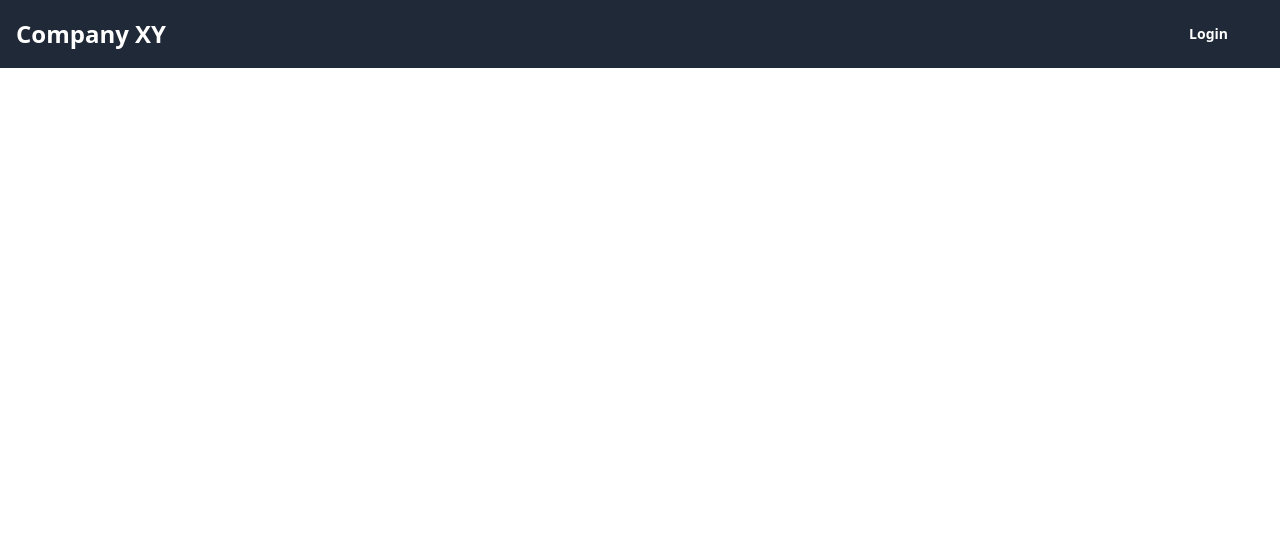
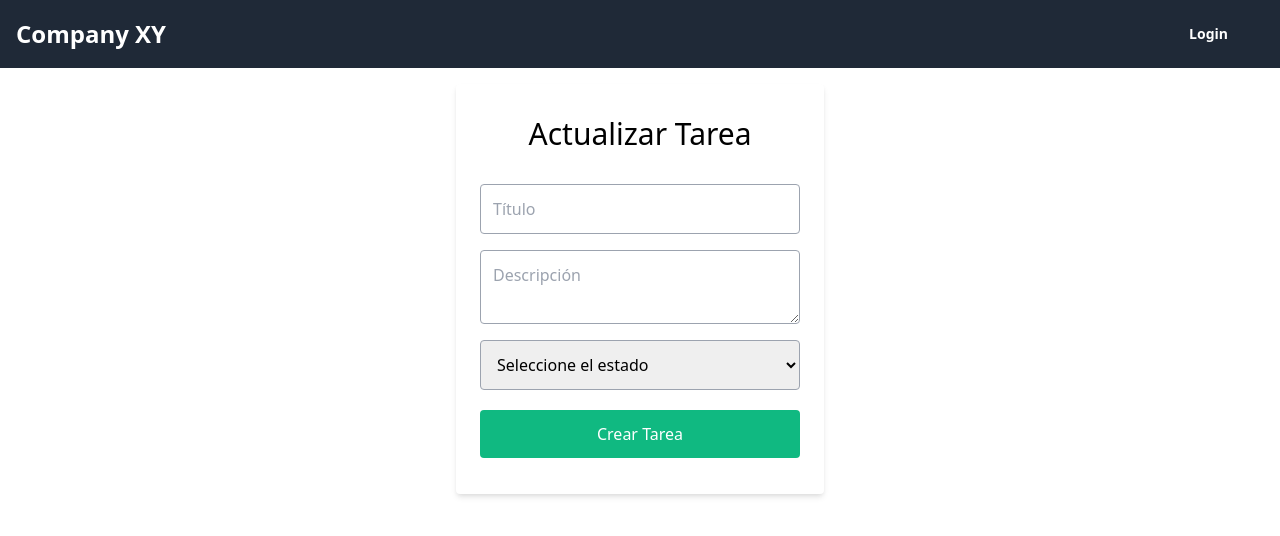
Before and after one commit to BraianTroncoso/TaskManagementCompanyXY, a Vue app in the folder frontend/: page /task/1 in a window 1280 px wide. Before the commit this address had no page. Shown: the top 536 px of the page. Built offline with nearby package versions, Linux system fonts and the light colour scheme.

Commit message:
[ADD] update tasks

```diff
--- a/frontend/src/components/TaskByUserComponent.vue
+++ b/frontend/src/components/TaskByUserComponent.vue
@@ -1,8 +1,8 @@
 <template>
   <div v-if="auth" class="container mx-auto">
-      <h2 v-if="hasTasks" class="text-3xl font-bold ml-3 text-gray-600">Tareas Asignadas</h2>
-      <h2 v-if="!hasTasks" class="text-3xl font-bold ml-3 text-red-600">No Hay Tareas Asignadas</h2>
-      <ul v-if="isAdmin" class="flex mr-5 justify-end">
+    <h2 v-if="hasTasks" class="text-3xl font-bold ml-3 text-gray-600">Tareas asignadas</h2>
+    <h2 v-if="!hasTasks" class="text-3xl font-bold ml-3 text-red-600">No existen tareas asignadas</h2>
+    <ul v-if="isAdmin" class="flex mr-2 justify-end">
       <li class="nav-item mb-4">
         <router-link to="/task" class="bg-blue-500 text-white px-6 py-3 rounded hover:bg-blue-600 font-bold transition duration-200">Agregar Tarea</router-link>
       </li>
@@ -22,7 +22,7 @@
             <td class="px-6 py-4 whitespace-nowrap">
               <div class="text-sm font-medium text-gray-900">{{ task.title }}</div>
             </td>
-            <td class="px-6 py-4 whitespace-nowrap">
+            <td class="px-6 py-4 whitespace-normal overflow-visible">
               <div class="text-sm text-gray-500">{{ task.description }}</div>
             </td>
             <td class="px-6 py-4 whitespace-nowrap">
@@ -53,6 +53,7 @@
     </div>
   </div>
 </template>
+
 
   <script lang="ts">
   import { onMounted, computed, defineComponent } from 'vue';
--- a/frontend/src/components/TaskComponent.vue
+++ b/frontend/src/components/TaskComponent.vue
@@ -21,7 +21,7 @@
             <td class="px-6 py-4 whitespace-nowrap">
               <div class="text-sm font-medium text-gray-900">{{ task.title }}</div>
             </td>
-            <td class="px-6 py-4 whitespace-nowrap">
+            <td class="px-6 py-4 whitespace-normal overflow-visible">
               <div class="text-sm text-gray-500">{{ task.description }}</div>
             </td>
             <td class="px-6 py-4 whitespace-nowrap">
@@ -32,7 +32,7 @@
             </td>
             <td class="px-6 py-4 whitespace-nowrap text-sm text-gray-500">
               <!-- Ícono de editar -->
-  <router-link :to="`/edit/${task.id}`" class="text-gray-500 hover:text-gray-700 mr-3">
+              <router-link :to="`/task/${task.id}`" class="text-gray-500 hover:text-gray-700 mr-3">
                 <svg class="w-5 h-5 inline-block" viewBox="0 0 24 24" fill="none" stroke="currentColor" stroke-width="2" stroke-linecap="round" stroke-linejoin="round">
                   <path d="M15 3l6 6-9 9-6-6 9-9z"></path>
                   <path d="M10 17h-4v-4"></path>
@@ -46,13 +46,13 @@
                 </svg>
               </button>
             </td>
-
           </tr>
         </tbody>
       </table>
     </div>
   </div>
 </template>
+
 
 <script lang="ts">
 import { onMounted, computed, defineComponent } from 'vue';
--- a/frontend/src/controllers/AuthController.ts
+++ b/frontend/src/controllers/AuthController.ts
@@ -1,5 +1,3 @@
-// AuthController.ts
-
 import { reactive } from 'vue';
 import { useRouter } from 'vue-router';
 import { useStore } from 'vuex';
--- a/frontend/src/router/index.ts
+++ b/frontend/src/router/index.ts
@@ -4,6 +4,7 @@ import Login from '@/views/LoginView.vue'
 import Register from '@/views/RegisterView.vue'
 import CreateTaskView from '@/views/CreateTaskView.vue'
 import TasksView from '@/views/TasksView.vue'
+import UpdateTaskView from '@/views/UpdateTaskView.vue'
 
 const routes: Array<RouteRecordRaw> = [
     {path: '/', component: Home},
@@ -11,6 +12,8 @@ const routes: Array<RouteRecordRaw> = [
     {path: '/register', component: Register},
     {path: '/task', component: CreateTaskView},
     {path: '/task/all', component: TasksView},
+    {path: '/task/:id', component: UpdateTaskView}
+
 
 ]
 
--- /dev/null
+++ b/frontend/src/views/UpdateTaskView.vue
@@ -0,0 +1,81 @@
+<template>
+    <form @submit.prevent="submit" class="flex flex-col w-full">
+      <div class="container max-w-sm mx-auto flex-1 flex flex-col items-center justify-center px-2">
+        <div class="bg-white px-6 py-8 rounded shadow-md text-black w-full">
+          <h1 class="mb-8 text-3xl text-center">Actualizar Tarea</h1>
+          <input
+            v-model="updatedTask.title"
+            type="text"
+            class="block border border-gray-400 w-full p-3 rounded mb-4"
+            name="title"
+            placeholder="Título"
+            required />
+
+          <textarea
+            v-model="updatedTask.description"
+            class="block border border-gray-400 w-full p-3 rounded mb-4"
+            name="description"
+            placeholder="Descripción"
+            required ></textarea>
+
+            <select
+            v-model="updatedTask.status"
+            class="block border border-gray-400 w-full p-3 rounded mb-4"
+            name="status"
+            required >
+            <option value="" disabled selected>Seleccione el estado</option>
+            <option value="Pendiente">Pendiente</option>
+            <option value="En proceso">En Proceso</option>
+            <option value="Bloqueado">Bloqueado</option>
+            <option value="Completado">Completado</option>
+          </select>
+          <button
+            type="submit"
+            class="w-full text-center py-3 rounded bg-green-500 text-white hover:bg-green-600 focus:outline-none my-1"
+          >Crear Tarea</button>
+        </div>
+      </div>
+    </form>
+  </template>
+
+  <script>import { reactive, ref } from 'vue';
+import TaskController from '../controllers/TaskController';
+import { useRoute } from 'vue-router';
+
+export default {
+  name: 'UpdateTaskView',
+  setup() {
+    const taskController = new TaskController();
+    const route = useRoute(); // Usar useRoute para acceder a la ruta actual
+
+    // Objeto reativo para almacenar la tarea actualizada
+    const updatedTask = reactive({
+      title: '',
+      description: '',
+      status: ''
+    });
+
+    // Extraer taskId de la URL
+    const taskId = ref(route.params.id); // Suponiendo que el parámetro de la ruta se llama 'id'
+
+    // Función para enviar la solicitud de actualización de la tarea
+    const submit = async () => {
+      try {
+        console.log('ID de la tarea:', taskId.value);
+        await taskController.getTask(taskId.value); // Pasar el valor de taskId a getTask
+        console.log('Datos de la tarea:', updatedTask);
+        await taskController.updateTask(updatedTask);
+        // Redirigir a la página principal o a la vista de detalles de la tarea actualizada
+      } catch (error) {
+        console.error('Error updating task:', error);
+      }
+    };
+
+    return {
+      updatedTask,
+      submit
+    };
+  }
+};
+
+  </script>
```
Lines whose indentation alone changed are shown as unchanged.
